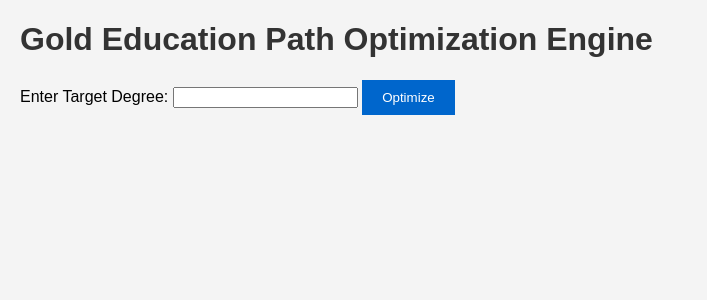
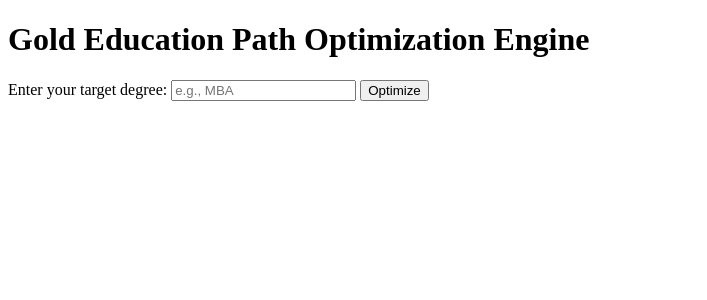
Before and after one commit to USH3R/GOLD.-A-Global-Education-Path-Optimization-Engine-Equivalent-Credit-Mapper, a Flask app: page / in a window 1280 px wide. Shown: the top 300 px of the page, without its empty margins (0-707 px from the left). Run offline with Flask 3, Linux system fonts and the light colour scheme.

Commit message:
Update index.html

```diff
--- a/templates/index.html
+++ b/templates/index.html
@@ -3,17 +3,17 @@
 <head>
     <meta charset="UTF-8">
     <title>Gold - Education Path Optimizer</title>
-    <link rel="stylesheet" href="{{ url_for('static', filename='style.css') }}">
 </head>
 <body>
     <h1>Gold Education Path Optimization Engine</h1>
-    <form id="degreeForm">
-        <label for="degree">Enter Target Degree:</label>
-        <input type="text" id="degree" name="degree">
+
+    <form id="degree-form">
+        <label for="degree">Enter your target degree:</label>
+        <input type="text" id="degree" name="degree" placeholder="e.g., MBA">
         <button type="submit">Optimize</button>
     </form>
 
-    <div id="results"></div>
+    <pre id="output"></pre>
 
     <script src="{{ url_for('static', filename='script.js') }}"></script>
 </body>
```
